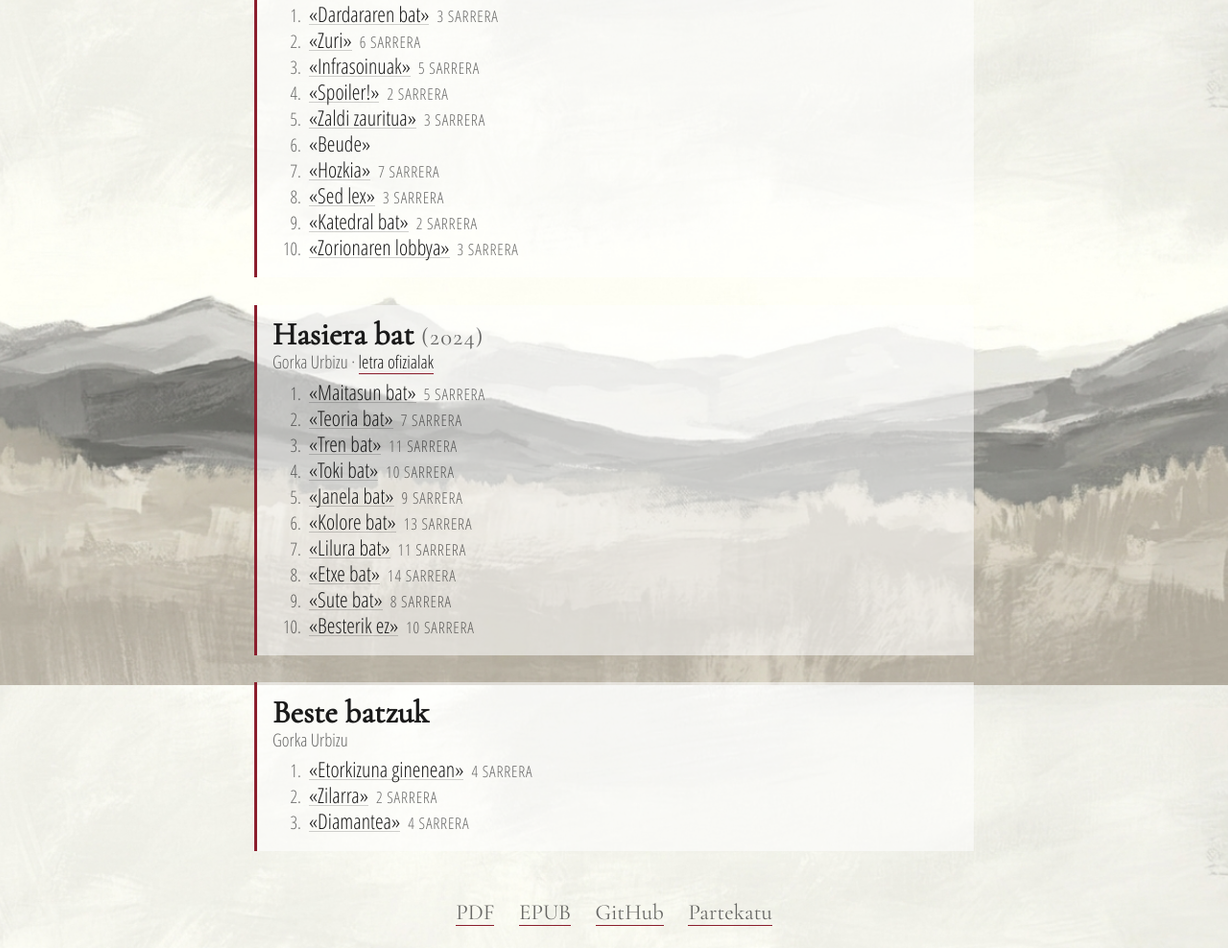
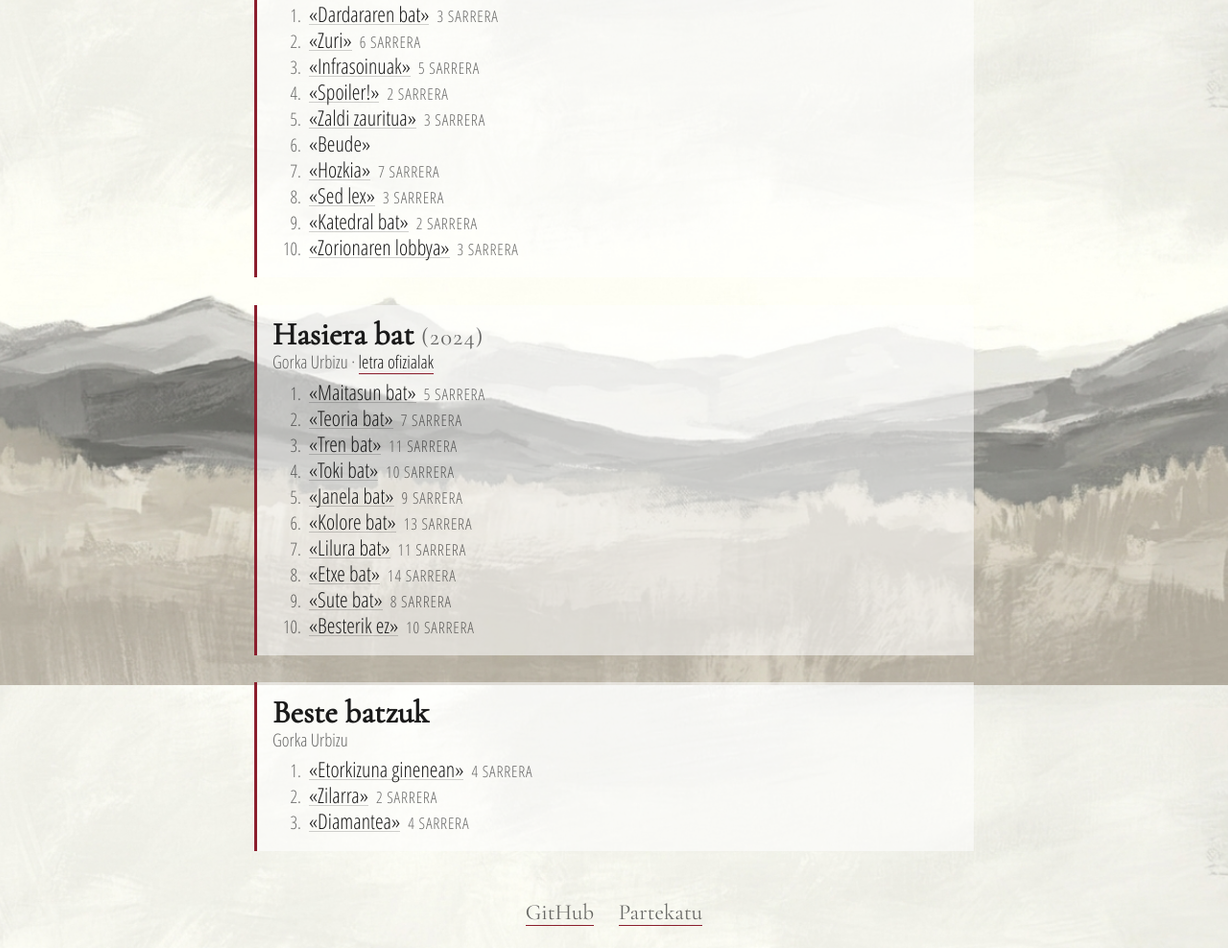
Before and after one commit to berezuma/hiztegibat, a plain HTML site: page docs/abestiak.html in a window 1280 px wide. Shown: the part 4886-5874 px from the top of the page at 96% size. Drawn offline with Linux system fonts and the light colour scheme.

Commit message:
Update GitHub link in footer of abestiak.html

```diff
--- a/docs/abestiak.html
+++ b/docs/abestiak.html
@@ -254,9 +254,7 @@
     </div>
 
   <div id="footer">
-    <a href="/resources/euskara-gorkarekin.pdf" target="_blank">PDF</a>
-    <a href="/resources/euskara-gorkarekin.epub" target="_blank">EPUB</a>
-    <a href="https://github.com/" target="_blank">GitHub</a>
+    <a href="https://github.com/berezuma/hiztegibat" target="_blank">GitHub</a>
     <a href="/" id="partekatu" rel="nofollow">Partekatu</a>
   </div>
   <script src="/resources/js/partekatu.js"></script>
```
